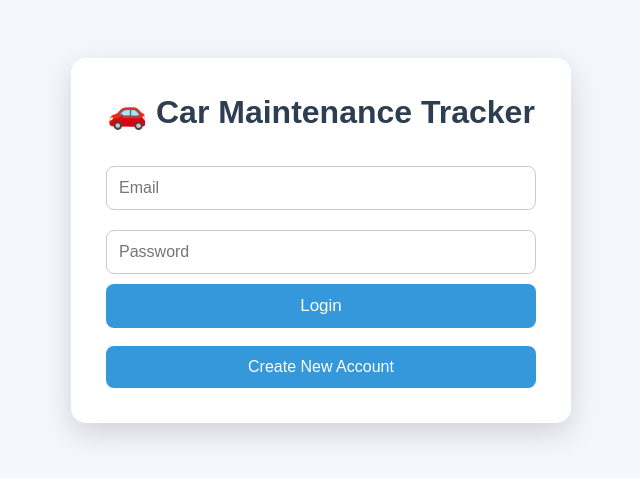
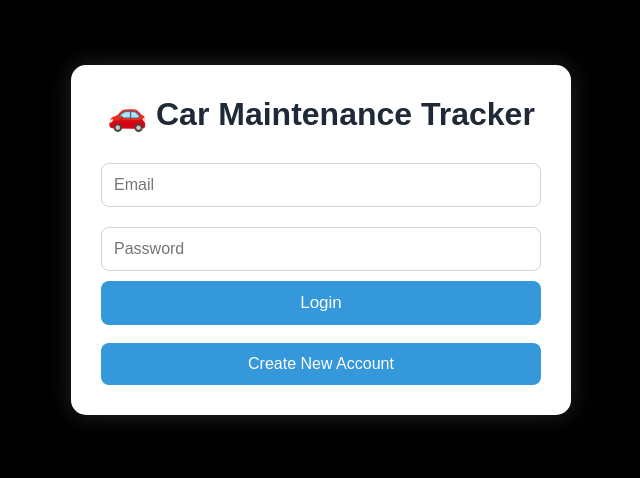
Before and after one commit to sharvin123gunaseelan-source/Car-Maintenance-Tracker, a website: page public/login.html in a window 1280 px wide. Shown: the part 160-638 px from the top of the page, without its empty margins (319-959 px from the left). Drawn offline with Linux system fonts and the light colour scheme.

Commit message:
Update website styling

```diff
--- a/public/css/style.css
+++ b/public/css/style.css
@@ -8,7 +8,7 @@
 
 /* Body */
 body{
-    background:#f4f7fb;
+    background: #000;;
     display:flex;
     justify-content:center;
     align-items:center;
@@ -26,10 +26,10 @@ body{
 /* Card */
 .card{
     width:500px;
-    background:white;
-    padding:35px;
+    background:#ffffff;
+    padding:30px;
     border-radius:15px;
-    box-shadow:0 10px 30px rgba(0,0,0,0.15);
+    box-shadow:0 0 25px rgba(255,255,255,0.15);
     transition:0.3s;
 }
 
@@ -41,8 +41,8 @@ body{
 /* Headings */
 h1{
     text-align:center;
-    color:#2c3e50;
-    margin-bottom:25px;
+    color:#1f2937;
+    margin-bottom:20px;
 }
 
 /* Paragraph */
@@ -56,7 +56,7 @@ input{
     width:100%;
     padding:12px;
     margin:10px 0;
-    border:1px solid #ccc;
+    border:1px solid #d1d5db;
     border-radius:8px;
     font-size:16px;
 }
```
